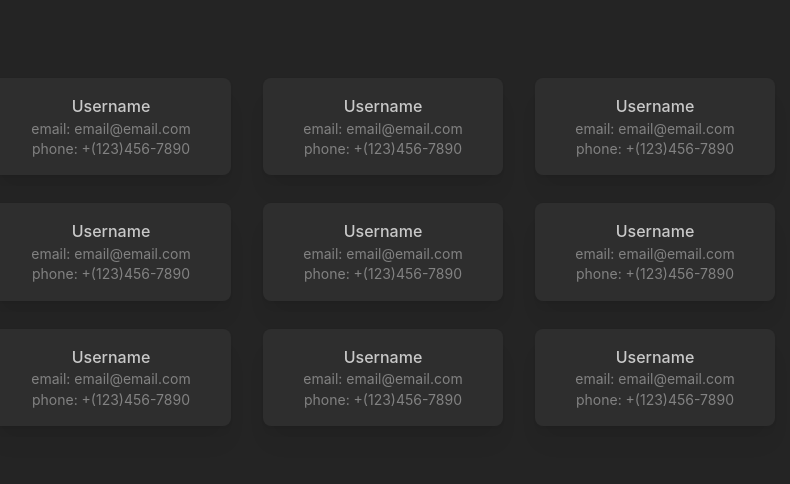
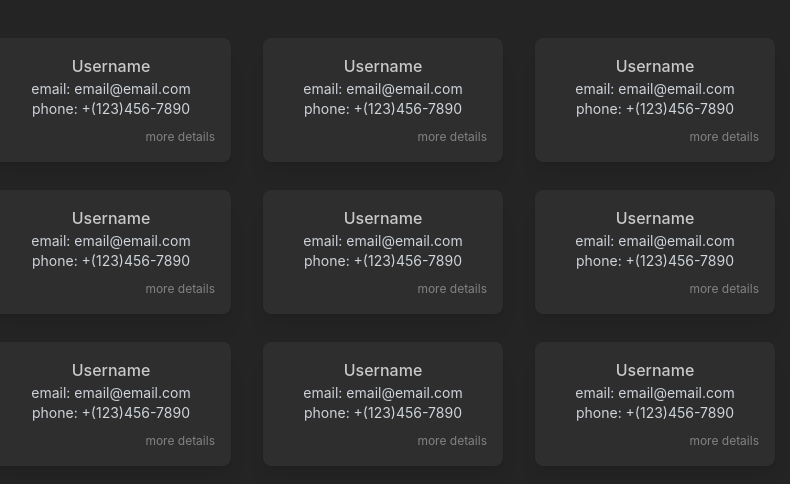
Before and after one commit to VukZh/mockAPI-client-example, a React (Vite) app: page / in a window 1280 px wide. Shown: the part 156-640 px from the top of the page, without its empty margins (257-1047 px from the left). Built offline with nearby package versions, Linux system fonts and the light colour scheme.

Commit message:
fest: add search component, refactor user component

```diff
--- a/src/App.tsx
+++ b/src/App.tsx
@@ -1,7 +1,7 @@
 import './App.css'
 import "@mantine/core/styles.css";
 import {MantineProvider} from "@mantine/core";
-import Main from "./pages/main/Main.tsx";
+import {Main} from "./pages";
 
 function App() {
 
--- /dev/null
+++ b/src/components/SearchHeader/SearchHeader.tsx
@@ -0,0 +1,9 @@
+import {Flex, TextInput} from "@mantine/core";
+
+export default function SearchHeader() {
+  return (
+    <Flex justify='center' align='center' h={60}>
+      <TextInput placeholder="Enter the search text" radius="md" size="md" w={400}/>
+    </Flex>
+  )
+}
--- /dev/null
+++ b/src/components/User/User.module.css
@@ -0,0 +1,5 @@
+.detailsTarget {
+    user-select: none;
+    cursor: pointer;
+    align-self: flex-end;
+}
--- a/src/components/User/User.tsx
+++ b/src/components/User/User.tsx
@@ -1,5 +1,7 @@
-import {Card, Text} from '@mantine/core';
+import {Card, Popover, Text} from '@mantine/core';
 import {UserType} from "../../types/types.ts";
+
+import styles from "./User.module.css"
 
 const user: UserType = {
   address: {
@@ -36,13 +38,32 @@ export default function User() {
 
       <Text fw={500}>{user.username}</Text>
 
-      <Text size="sm" c="dimmed">
+      <Text size="sm" c="gray">
         email: {user.email}
       </Text>
 
-      <Text size="sm" c="dimmed">
+      <Text size="sm" c="gray">
         phone: {user.phone}
       </Text>
+
+
+      <Popover position="bottom" withArrow shadow="xl">
+        <Popover.Target>
+          <Text size="xs" c="dimmed" mt={10} className={styles.detailsTarget}>
+            more details
+          </Text>
+        </Popover.Target>
+        <Popover.Dropdown w={300}>
+          <div>
+            <Text size="xs">{`Name: ${user.username} (${user.name.firstname}/${user.name.lastname})`}</Text>
+            <Text size="xs">{`Phone: ${user.phone}`}</Text>
+            <Text size="xs">{`Email: ${user.email}`}</Text>
+            <Text
+              size="xs">{`Address: ${user.address.zipcode}, ${user.address.city} ${user.address.street}, ${user.address.number}`}</Text>
+          </div>
+
+        </Popover.Dropdown>
+      </Popover>
 
     </Card>
   )
--- a/src/components/index.ts
+++ b/src/components/index.ts
@@ -1,5 +1,6 @@
 import Users from "./Users/Users";
 import User from "./User/User";
+import SearchHeader from "./SearchHeader/SearchHeader";
 
 
-export { Users, User};
+export {Users, User, SearchHeader};
--- /dev/null
+++ b/src/pages/index.ts
@@ -0,0 +1,3 @@
+import Main from "./Main/Main";
+
+export {Main};
```
Also changed, not shown: src/components/Users/Users.tsx (+5 -2 lines).
